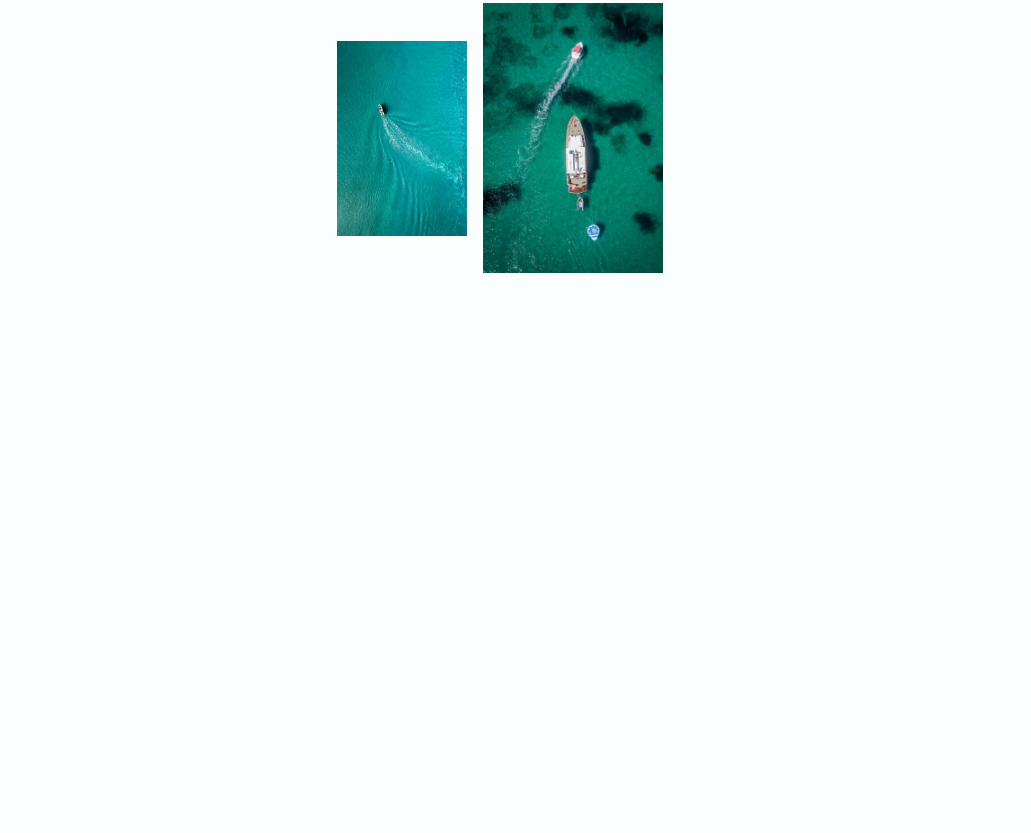
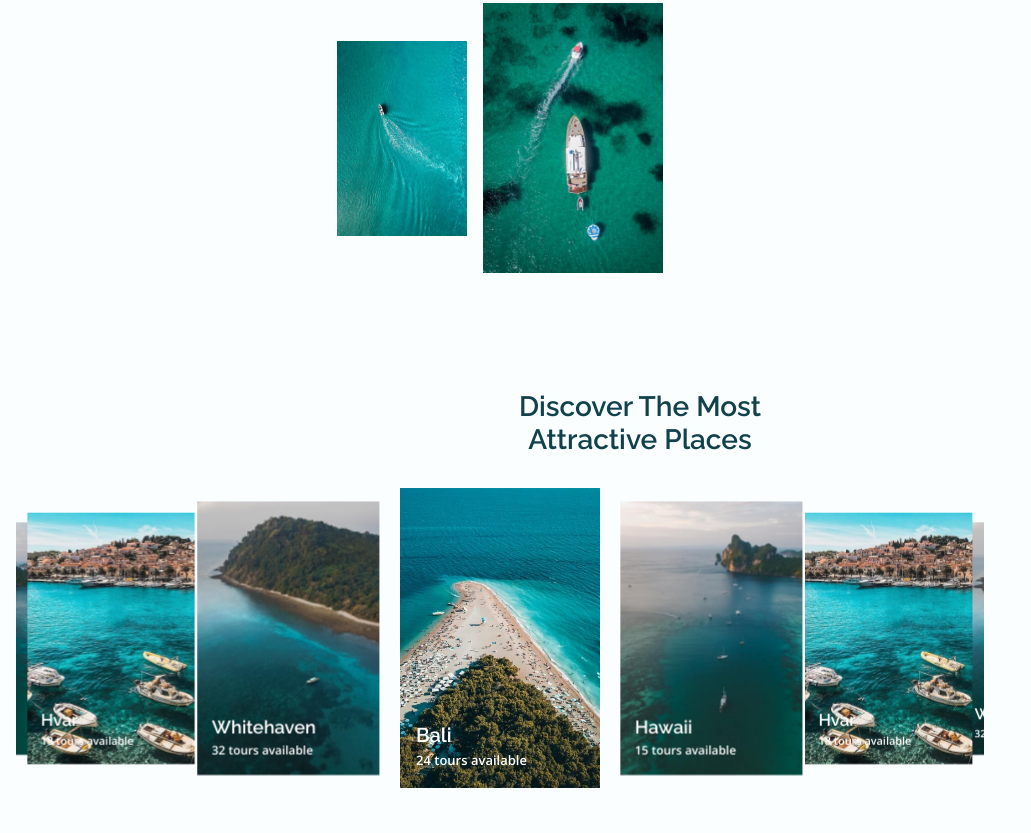
Before and after one commit to yvonneyx/responsive-travel-website, a plain HTML site: page index.html in a window 1280 px wide. Shown: the part 1137-1970 px from the top of the page, without its empty margins (0-1031 px from the left). Before the commit the page ends 1455 px from the top, so only its background shows below. Drawn offline with nearby package versions, Linux system fonts and the light colour scheme.

Commit message:
Discover

```diff
--- a/assets/css/styles.css
+++ b/assets/css/styles.css
@@ -400,3 +400,44 @@ input {
 .about__img-two:hover {
   transform: var(--img-scale);
 }
+
+/* ============ DISCOVER ============ */
+.discover__card {
+  position: relative;
+  width: 200px;
+  overflow: var(--img-hidden);
+}
+
+.discover__data {
+  position: absolute;
+  bottom: 1.5rem;
+  left: 1rem;
+}
+
+.discover__title,
+.discover__description {
+  color: var(--white-color);
+}
+
+.discover__title {
+  font-size: var(--h3-font-size);
+  margin-bottom: var(--mb-0-25);
+}
+
+.discover__description {
+  display: block;
+  font-size: var(--smaller-font-size);
+}
+
+.discover__img {
+  transition: var(--img-transition);
+}
+
+.discover__img:hover {
+  transform: var(--img-scale);
+}
+
+.swiper-container-3d .swiper-slide-shadow-left,
+.swiper-container-3d .swiper-slide-shadow-right {
+  background-image: none;
+}
--- a/assets/js/main.js
+++ b/assets/js/main.js
@@ -35,3 +35,16 @@ function scrollHeader() {
   else header.classList.remove("scroll-header");
 }
 window.addEventListener("scroll", scrollHeader);
+
+/* ============= SWIPER DISCOVER ============ */
+var swiper = new Swiper(".discover__container", {
+  effect: "coverflow",
+  grabCursor: true,
+  centeredSlides: true,
+  slidesPerView: "auto",
+  loop: true,
+  spaceBetween: 32,
+  coverflowEffect: {
+    rotate: 0,
+  },
+});
--- a/index.html
+++ b/index.html
@@ -11,7 +11,7 @@
 	<link href="https://cdn.jsdelivr.net/npm/remixicon@2.5.0/fonts/remixicon.css" rel="stylesheet">
 
 	<!-- ========================== SWIPER CSS ==========================-->
-	<Link rel="stylesheet" href="">
+	<Link rel="stylesheet" href="assets/css/swiper-bundle.min.css">
 
 	<!-- ========================== CSS ==========================-->
 	<Link rel="stylesheet" href="assets/css/styles.css">
@@ -85,6 +85,7 @@
 				</div>
 			</div>
 		</section>
+
 		<!-- ========================== ABOUT ==========================-->
 		<section class="about section" id="about">
 			<div class="about__container container grid">
@@ -107,11 +108,49 @@
 					</div>
 				</div>
 			</div>
+		</section>
 
+		<!-- ========================== DISCOVER ==========================-->
+		<section class="discover section" id="discover">
+			<h2 class="section__title">Discover the most <br>
+				attractive places</h2>
+			<div class="discover__container container swiper-container">
+				<div class="swiper-wrapper">
+					<div class="discover__card swiper-slide">
+						<img src="assets/img/discover1.jpg" alt="" class="discover__img">
+						<div class="discover__data">
+							<h2 class="discover__title">Bali</h2>
+							<span class="discover__description">24 tours available</span>
+						</div>
+					</div>
 
+					<div class="discover__card swiper-slide">
+						<img src="assets/img/discover2.jpg" alt="" class="discover__img">
+						<div class="discover__data">
+							<h2 class="discover__title">Hawaii</h2>
+							<span class="discover__description">15 tours available</span>
+						</div>
+					</div>
+
+					<div class="discover__card swiper-slide">
+						<img src="assets/img/discover3.jpg" alt="" class="discover__img">
+						<div class="discover__data">
+							<h2 class="discover__title">Hvar</h2>
+							<span class="discover__description">18 tours available</span>
+						</div>
+					</div>
+
+					<div class="discover__card swiper-slide">
+						<img src="assets/img/discover4.jpg" alt="" class="discover__img">
+						<div class="discover__data">
+							<h2 class="discover__title">Whitehaven</h2>
+							<span class="discover__description">32 tours available</span>
+						</div>
+					</div>
+				</div>
+			</div>
 		</section>
-		<!-- ========================== DISCOVER ==========================-->
-		<section class="discover" id="discover"></section>
+
 		<!-- ========================== PLACE ==========================-->
 		<section class="place" id="place"></section>
 
@@ -119,6 +158,7 @@
 	<!-- ========================== SCROLL REVEAL ==========================-->
 
 	<!-- ========================== SWIPER JS ==========================-->
+	<script src="assets/js/swiper-bundle.min.js"></script>
 
 	<!-- ========================== MAIN JS ==========================-->
 	<script src="assets/js/main.js"></script>
```
Also changed, not shown: assets/css/swiper-bundle.min.css (added), assets/js/swiper-bundle.min.js (added), 4 other files.
